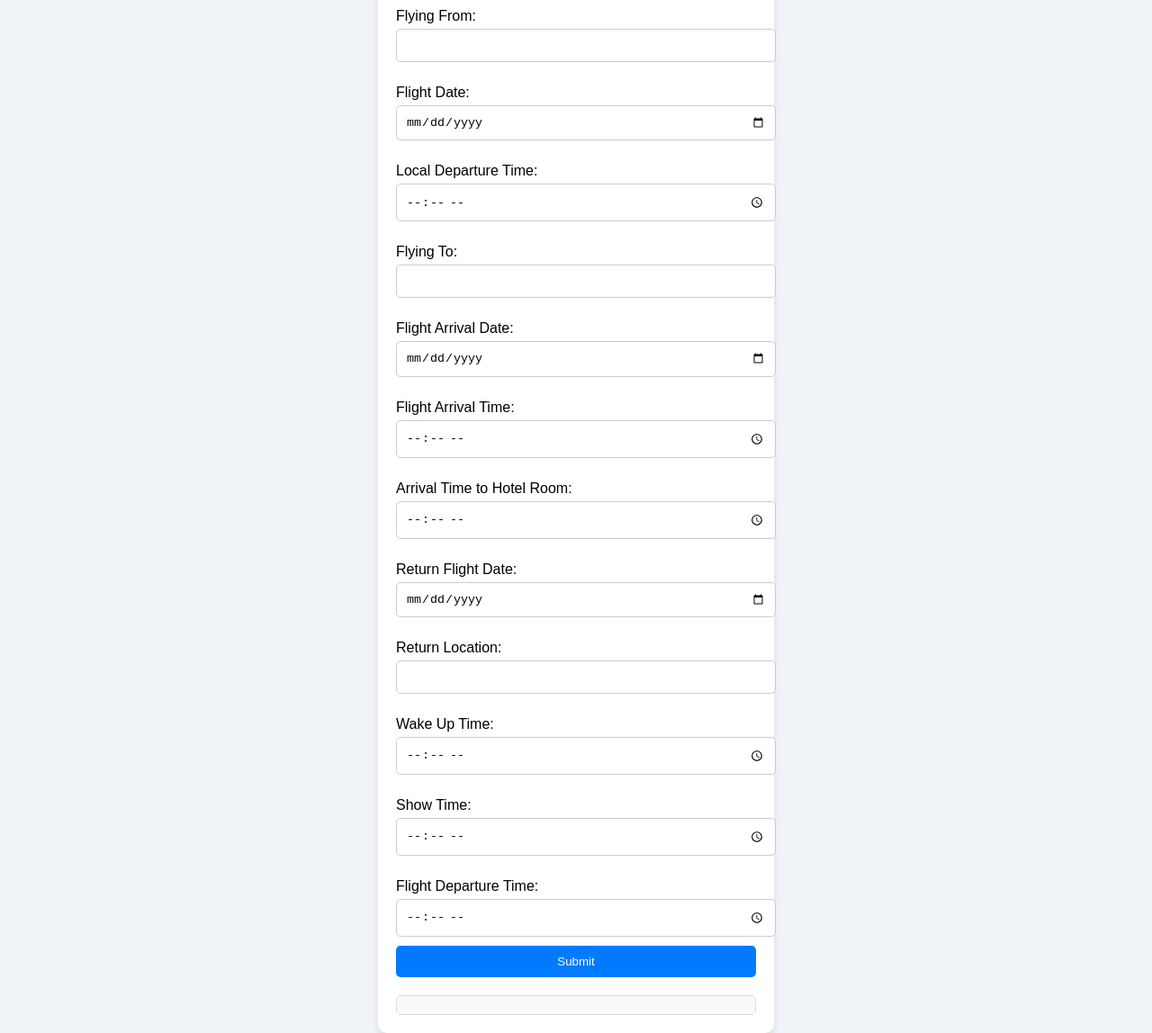
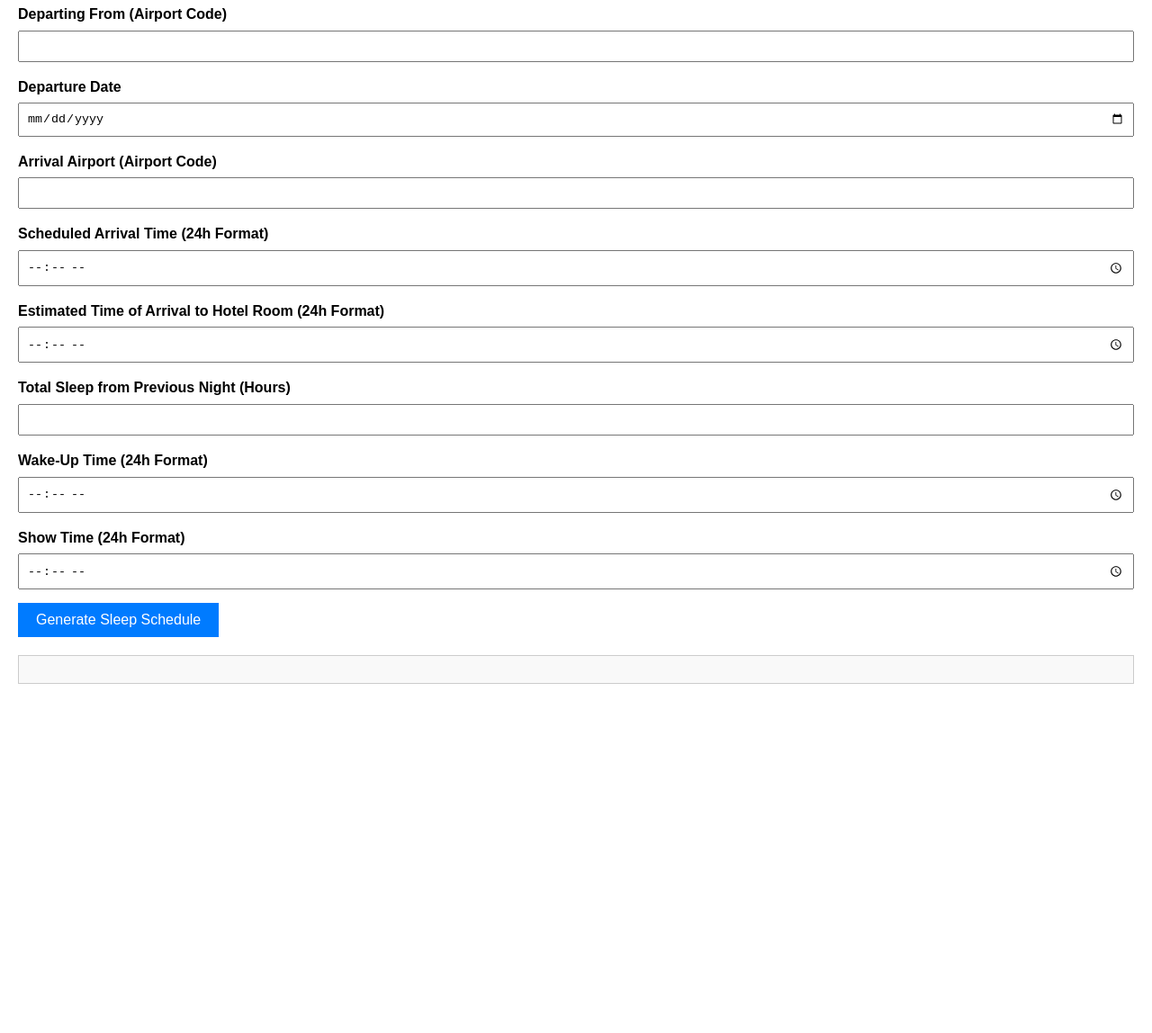
Before and after one commit to Huggum/sleep-optimizer, a plain HTML site: page index.html in a window 1280 px wide. Shown: the part 91-1239 px from the top of the page at 90% size. After the commit the page ends 871 px from the top, so only its background shows below. Drawn offline with Linux system fonts and the light colour scheme.

Commit message:
Update index.html
Revised Index HTML

```diff
--- a/index.html
+++ b/index.html
@@ -7,151 +7,149 @@
   <style>
     body {
       font-family: Arial, sans-serif;
-            margin: 0;
-            padding: 0;
-            display: flex;
-            justify-content: center;
-            align-items: center;
-            min-height: 100vh;
-            background-color: #f0f4f8;
+      margin: 20px;
+      line-height: 1.6;
     }
-        .container {
-            background: #fff;
-            padding: 20px;
-            border-radius: 10px;
-            box-shadow: 0 4px 8px rgba(0, 0, 0, 0.1);
-            width: 400px;
-        }
-        h1 {
-            text-align: center;
-            color: #333;
+    .form-group {
+      margin-bottom: 15px;
     }
     label {
+      font-weight: bold;
       display: block;
-            margin: 15px 0 5px;
     }
     input {
       width: 100%;
-            padding: 10px;
-            margin-bottom: 10px;
-            border: 1px solid #ccc;
-            border-radius: 5px;
+      padding: 8px;
+      margin-top: 5px;
+      box-sizing: border-box;
     }
     button {
-            width: 100%;
-            padding: 10px;
-            background-color: #007bff;
-            color: #fff;
+      padding: 10px 20px;
+      font-size: 16px;
+      background-color: #007BFF;
+      color: white;
       border: none;
-            border-radius: 5px;
       cursor: pointer;
     }
     button:hover {
       background-color: #0056b3;
     }
-        .output {
+    #output {
       margin-top: 20px;
-            padding: 10px;
-            border: 1px solid #ddd;
-            border-radius: 5px;
+      padding: 15px;
+      border: 1px solid #ccc;
       background-color: #f9f9f9;
     }
   </style>
 </head>
 <body>
-    <div class="container">
-        <h1>Sleep Optimizer</h1>
+  <h1>Flight Attendant Sleep Optimizer</h1>
   <form id="sleepForm">
-            <label for="from">Flying From:</label>
-            <input type="text" id="from" required>
-
-            <label for="fromDate">Flight Date:</label>
-            <input type="date" id="fromDate" required>
-
-            <label for="fromTime">Local Departure Time:</label>
-            <input type="time" id="fromTime" required>
-
-            <label for="to">Flying To:</label>
-            <input type="text" id="to" required>
-
-            <label for="arrivalDate">Flight Arrival Date:</label>
-            <input type="date" id="arrivalDate" required>
-
-            <label for="arrivalTime">Flight Arrival Time:</label>
+    <div class="form-group">
+      <label for="departingFrom">Departing From (Airport Code)</label>
+      <input type="text" id="departingFrom" required>
+    </div>
+    <div class="form-group">
+      <label for="departureDate">Departure Date</label>
+      <input type="date" id="departureDate" required>
+    </div>
+    <div class="form-group">
+      <label for="arrivalAirport">Arrival Airport (Airport Code)</label>
+      <input type="text" id="arrivalAirport" required>
+    </div>
+    <div class="form-group">
+      <label for="arrivalTime">Scheduled Arrival Time (24h Format)</label>
       <input type="time" id="arrivalTime" required>
-
-            <label for="arrivalHotelTime">Arrival Time to Hotel Room:</label>
-            <input type="time" id="arrivalHotelTime" required>
-
-            <label for="returnDate">Return Flight Date:</label>
-            <input type="date" id="returnDate" required>
-
-            <label for="returnLocation">Return Location:</label>
-            <input type="text" id="returnLocation" required>
-
-            <label for="wakeUpTime">Wake Up Time:</label>
+    </div>
+    <div class="form-group">
+      <label for="arrivalTimeToHotelRoom">Estimated Time of Arrival to Hotel Room (24h Format)</label>
+      <input type="time" id="arrivalTimeToHotelRoom" required>
+    </div>
+    <div class="form-group">
+      <label for="totalSleepPreviousNight">Total Sleep from Previous Night (Hours)</label>
+      <input type="number" id="totalSleepPreviousNight" min="0" max="15" required>
+    </div>
+    <div class="form-group">
+      <label for="wakeUpTime">Wake-Up Time (24h Format)</label>
       <input type="time" id="wakeUpTime" required>
-
-            <label for="showTime">Show Time:</label>
+    </div>
+    <div class="form-group">
+      <label for="showTime">Show Time (24h Format)</label>
       <input type="time" id="showTime" required>
-
-            <label for="flightDepartureTime">Flight Departure Time:</label>
-            <input type="time" id="flightDepartureTime" required>
-
-            <button type="button" onclick="calculateSleepSchedule()">Submit</button>
+    </div>
+    <button type="submit">Generate Sleep Schedule</button>
   </form>
 
-        <div class="output" id="output"></div>
-    </div>
+  <div id="output"></div>
 
   <script>
-        async function calculateSleepSchedule() {
-            const output = document.getElementById('output');
-            output.innerHTML = "Calculating...";
+    document.getElementById("sleepForm").addEventListener("submit", function (e) {
+      e.preventDefault();
 
-            // Collect user inputs
-            const from = document.getElementById('from').value;
-            const fromDate = document.getElementById('fromDate').value;
-            const fromTime = document.getElementById('fromTime').value;
-            const to = document.getElementById('to').value;
-            const arrivalDate = document.getElementById('arrivalDate').value;
-            const arrivalTime = document.getElementById('arrivalTime').value;
-            const arrivalHotelTime = document.getElementById('arrivalHotelTime').value;
-            const returnDate = document.getElementById('returnDate').value;
-            const returnLocation = document.getElementById('returnLocation').value;
-            const wakeUpTime = document.getElementById('wakeUpTime').value;
-            const showTime = document.getElementById('showTime').value;
-            const flightDepartureTime = document.getElementById('flightDepartureTime').value;
+      // Collecting input values
+      const data = {
+        departingFrom: document.getElementById("departingFrom").value,
+        departureDate: document.getElementById("departureDate").value,
+        arrivalAirport: document.getElementById("arrivalAirport").value,
+        arrivalTime: document.getElementById("arrivalTime").value,
+        arrivalTimeToHotelRoom: document.getElementById("arrivalTimeToHotelRoom").value,
+        totalSleepPreviousNight: parseInt(document.getElementById("totalSleepPreviousNight").value),
+        wakeUpTime: document.getElementById("wakeUpTime").value,
+        showTime: document.getElementById("showTime").value,
+      };
 
-            // Create prompt for the API
-            const prompt = `
-                Based on a flight from ${from} to ${to}, departing on ${fromDate} at ${fromTime},
-                arriving on ${arrivalDate} at ${arrivalTime}, with hotel arrival time ${arrivalHotelTime}.
-                Return flight from ${returnLocation} on ${returnDate} at ${flightDepartureTime},
-                and a wake-up time of ${wakeUpTime}, create a sleep schedule to ensure full rest for the return flight.
-            `;
+      // Function to generate the sleep schedule
+      function generateSleepSchedule(data) {
+        const schedule = [];
+        const {
+          departingFrom, departureDate, arrivalAirport, arrivalTime,
+          arrivalTimeToHotelRoom, totalSleepPreviousNight, wakeUpTime, showTime
+        } = data;
 
-            // Hugging Face API request
-            try {
-                const response = await fetch('https://api-inference.huggingface.co/models/gpt2', {
-                    method: 'POST',
-                    headers: {
-                        'Content-Type': 'application/json',
-                        'Authorization': 'Bearer <YOUR_API_KEY_HERE>', // Your token
-                    },
-                    body: JSON.stringify({ inputs: prompt }),
+        schedule.push(`Departing From: ${departingFrom} On: ${departureDate}`);
+        schedule.push(`Scheduled to arrive in: ${arrivalAirport} At: ${arrivalTime}`);
+        schedule.push(`Estimated time of arrival to the hotel at: ${arrivalTimeToHotelRoom}`);
+        schedule.push(`Total sleep from previous night: ${totalSleepPreviousNight} hours`);
+        schedule.push("");
+
+        schedule.push(`Tonight (based on arrival and sleep duration):`);
+        const bedtime = 22; // Assume 10 PM bedtime
+        const sleepDuration = totalSleepPreviousNight < 7 ? "aim for 7-8 hours" : "aim for 6-7 hours";
+        schedule.push(`- Target Bedtime: Aim for ${bedtime}:00–23:00 local time.`);
+        schedule.push(`- Sleep Duration: ${sleepDuration}.`);
+        schedule.push("- Preparation: Avoid caffeine after 6pm and wind down before bed.");
+        schedule.push("");
+
+        schedule.push("Tomorrow Morning:");
+        schedule.push(`- Wake-Up Time: Try to wake up by ${wakeUpTime} local time.`);
+        schedule.push("- Exposure: Get 30 minutes of natural sunlight after waking.");
+        schedule.push("- Stay active to stay alert and avoid taking naps.");
+        schedule.push("");
+
+        schedule.push("Tomorrow Night:");
+        schedule.push("- Target Bedtime: Aim for 22:00–23:00 local time.");
+        schedule.push("- Wind Down: Begin relaxing by 9 PM to prepare for early wake-up.");
+        schedule.push("- Avoid screens and heavy meals after 8 PM.");
+        schedule.push("");
+
+        schedule.push("Return Flight Day:");
+        schedule.push(`- Wake-Up Time: Set your alarm for ${showTime} local time.`);
+        schedule.push("- Eat a light, nutritious breakfast.");
+        schedule.push("- Avoid caffeine overload to not disrupt your sleep cycle later.");
+        schedule.push("");
+
+        schedule.push("Additional Tips:");
+        schedule.push("- Hydration: Drink plenty of water, but avoid excessive water intake before bed.");
+        schedule.push("- Naps: If needed, take a short 20–30-minute nap before 2 PM.");
+        schedule.push("- Melatonin: Consider taking a low dose (0.5–1 mg) of melatonin 30 minutes before bed.");
+
+        return schedule.join("\n");
+      }
+
+      // Generate and display the schedule
+      const sleepSchedule = generateSleepSchedule(data);
+      document.getElementById("output").textContent = sleepSchedule;
     });
-
-                const data = await response.json();
-
-                // Display result
-                const schedule = data[0]?.generated_text || 'No schedule available. Please try again.';
-                output.innerHTML = `<p><strong>Sleep Recommendations:</strong></p><p>${schedule}</p>`;
-            } catch (error) {
-                console.error('Error:', error);
-                output.innerHTML = '<p>An error occurred while fetching the sleep schedule. Please try again later.</p>';
-            }
-        }
   </script>
 </body>
 </html>
```
Lines whose indentation alone changed are shown as unchanged.
